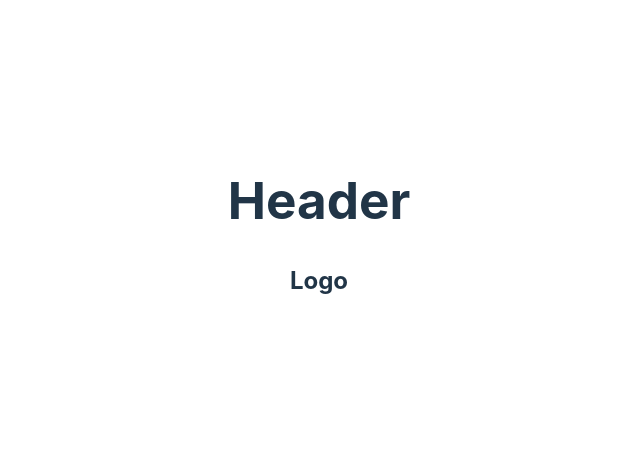
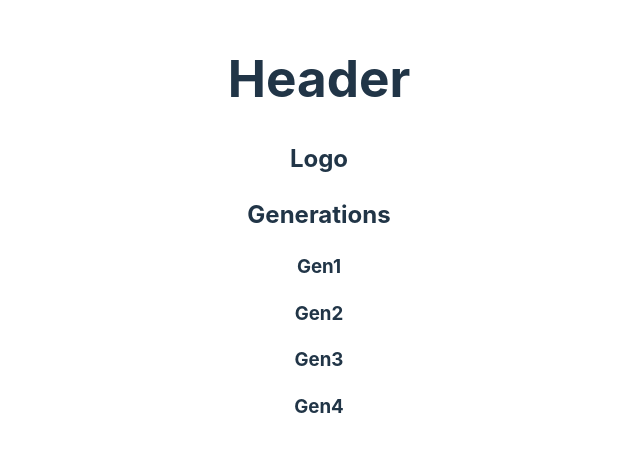
Before and after one commit to Timothystudent/Group-Exercise-8, a React (Vite) app: page / in a window 1280 px wide. Shown: the part 172-624 px from the top of the page, without its empty margins (321-961 px from the left). Built offline with nearby package versions, Linux system fonts and the light colour scheme.

Commit message:
Generation, Gen1-4

```diff
--- a/src/App.jsx
+++ b/src/App.jsx
@@ -4,6 +4,11 @@ import viteLogo from '/vite.svg'
 import './App.css'
 import Header from './components/Header'
 import Logo from './components/Logo'
+import Generations from './components/Generations'
+import GenSatu from './components/Generations/Gen1'
+import GenDua from './components/Generations/Gen2'
+import GenTiga from './components/Generations/Gen3'
+import GenEmpat from './components/Generations/Gen4'
 
 
 const App = () => {
@@ -12,6 +17,11 @@ const App = () => {
 
     <Header/>
     <Logo/>
+    <Generations/>
+    <GenSatu/>
+    <GenDua/>
+    <GenTiga/>
+    <GenEmpat/>
 
 
     </>
--- /dev/null
+++ b/src/components/Generations/Gen1/index.jsx
@@ -0,0 +1,5 @@
+const GenSatu = () => {
+    return <h3>Gen1</h3>;
+};
+
+export default GenSatu
--- /dev/null
+++ b/src/components/Generations/Gen2/index.jsx
@@ -0,0 +1,5 @@
+const GenDua = () => {
+    return <h3>Gen2</h3>;
+};
+
+export default GenDua
--- /dev/null
+++ b/src/components/Generations/Gen3/index.jsx
@@ -0,0 +1,5 @@
+const GenTiga = () => {
+    return <h3>Gen3</h3>;
+};
+
+export default GenTiga
--- /dev/null
+++ b/src/components/Generations/Gen4/index.jsx
@@ -0,0 +1,5 @@
+const GenEmpat = () => {
+    return <h3>Gen4</h3>;
+};
+
+export default GenEmpat
--- /dev/null
+++ b/src/components/Generations/index.jsx
@@ -0,0 +1,5 @@
+const Generations = () => {
+    return <h2>Generations</h2>;
+};
+
+export default Generations
```
